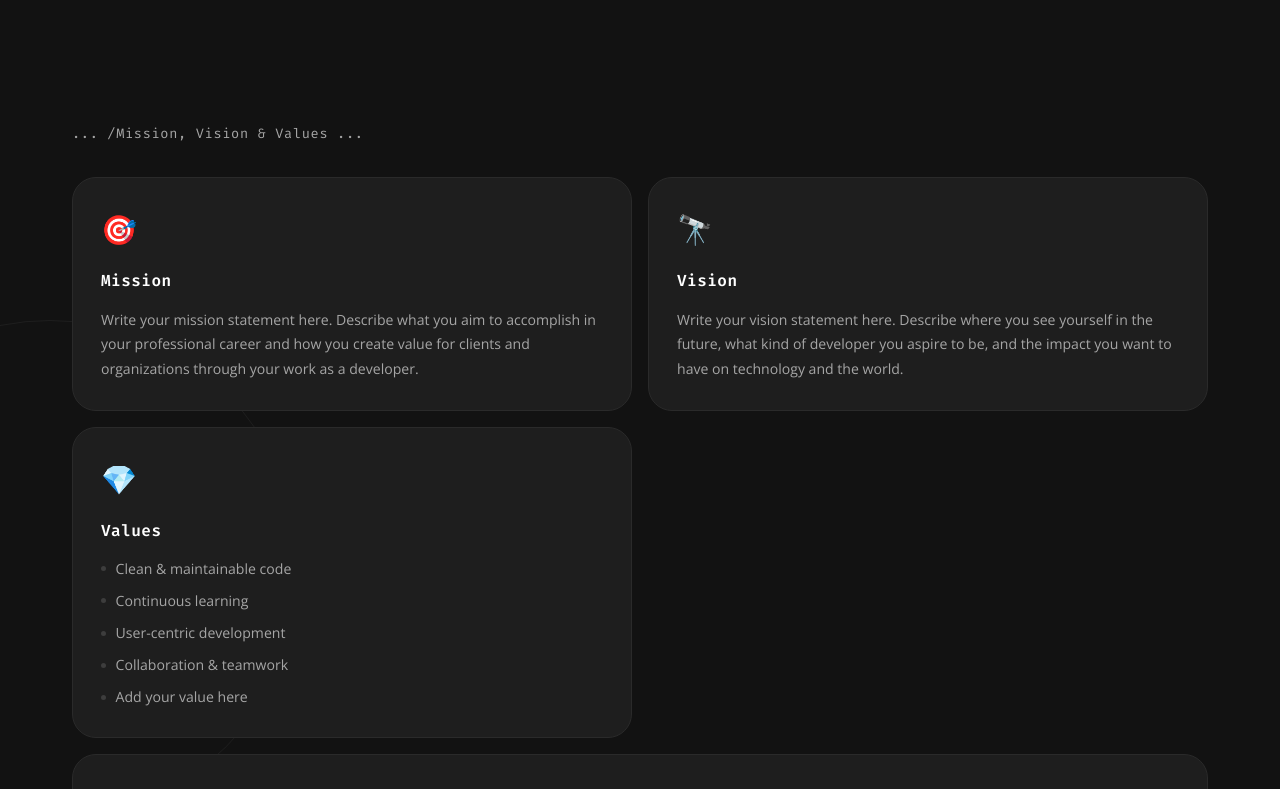
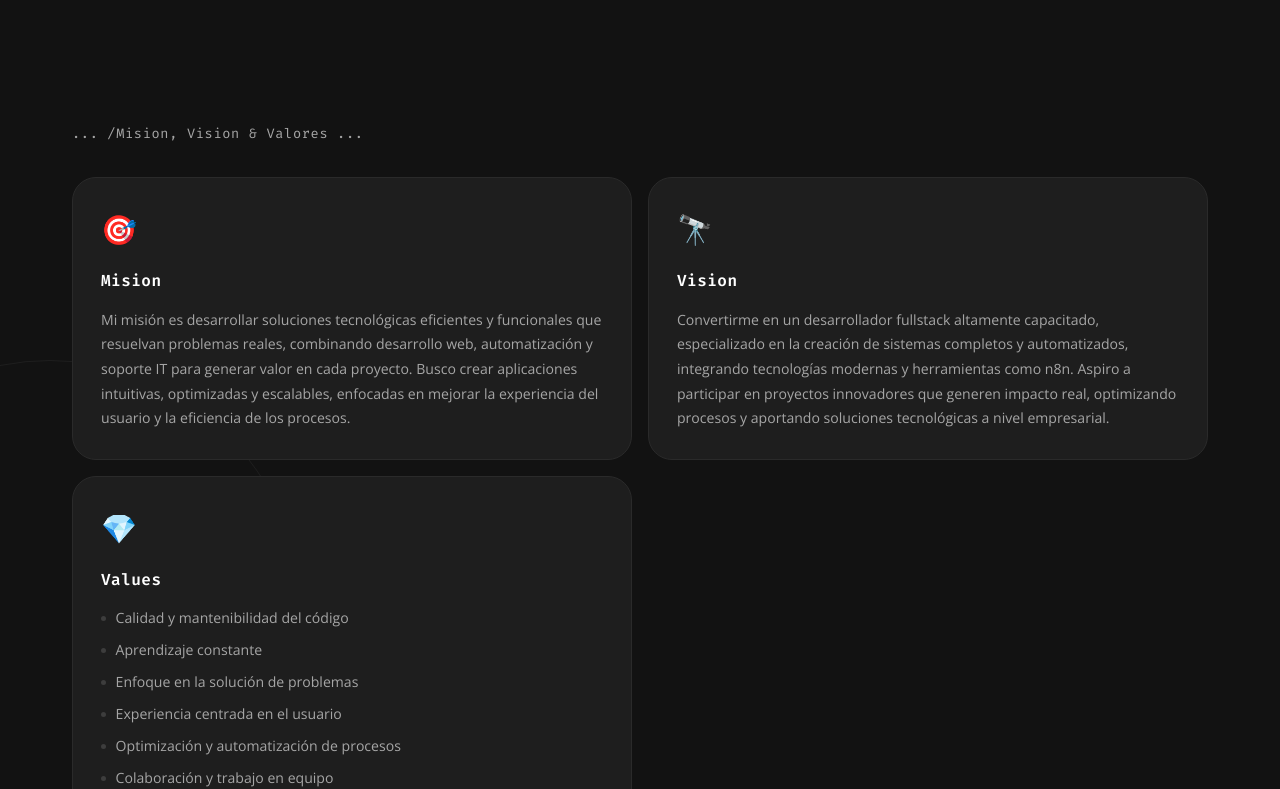
Before and after one commit to DavidOrozco15/PortafolioV1, a React (Vite) app: page / in a window 1280 px wide. Shown: the part 2060-2849 px from the top of the page. Built offline with nearby package versions, Linux system fonts and the light colour scheme.

Commit message:
feat: se modifico la sesion de mision.... faltan cambiar detalles

```diff
--- a/src/components/MissionVision.jsx
+++ b/src/components/MissionVision.jsx
@@ -9,16 +9,17 @@ export default function MissionVision() {
     <section id="mission" className="mvv-section" ref={ref}>
       <div className="deco-circle" style={{ width: 500, height: 500, top: '50%', left: -200, transform: 'translateY(-50%)' }} />
       <div className="container">
-        <p className="section-label">Mission, Vision & Values</p>
+        <p className="section-label">Mision, Vision & Valores</p>
 
         <div className={`mvv-grid fade-in ${inView ? 'visible' : ''}`}>
           {/* Mission */}
           <div className="mvv-card card">
             <div className="mvv-icon">🎯</div>
-            <h3 className="mvv-title">Mission</h3>
+            <h3 className="mvv-title">Mision</h3>
             <p className="mvv-text">
               {/* ✏️ REPLACE: Your professional mission statement */}
-              Write your mission statement here. Describe what you aim to accomplish in your professional career and how you create value for clients and organizations through your work as a developer.
+              Mi misión es desarrollar soluciones tecnológicas eficientes y funcionales que resuelvan problemas reales, combinando desarrollo web, automatización y soporte IT para generar valor en cada proyecto.
+              Busco crear aplicaciones intuitivas, optimizadas y escalables, enfocadas en mejorar la experiencia del usuario y la eficiencia de los procesos.
             </p>
           </div>
 
@@ -28,7 +29,8 @@ export default function MissionVision() {
             <h3 className="mvv-title">Vision</h3>
             <p className="mvv-text">
               {/* ✏️ REPLACE: Your professional vision statement */}
-              Write your vision statement here. Describe where you see yourself in the future, what kind of developer you aspire to be, and the impact you want to have on technology and the world.
+              Convertirme en un desarrollador fullstack altamente capacitado, especializado en la creación de sistemas completos y automatizados, integrando tecnologías modernas y herramientas como n8n.
+              Aspiro a participar en proyectos innovadores que generen impacto real, optimizando procesos y aportando soluciones tecnológicas a nivel empresarial.
             </p>
           </div>
 
@@ -38,11 +40,12 @@ export default function MissionVision() {
             <h3 className="mvv-title">Values</h3>
             <ul className="mvv-values-list">
               {/* ✏️ REPLACE: Your core professional values */}
-              <li><span className="value-dot" />Clean & maintainable code</li>
-              <li><span className="value-dot" />Continuous learning</li>
-              <li><span className="value-dot" />User-centric development</li>
-              <li><span className="value-dot" />Collaboration & teamwork</li>
-              <li><span className="value-dot" />Add your value here</li>
+              <li><span className="value-dot" />Calidad y mantenibilidad del código</li>
+              <li><span className="value-dot" />Aprendizaje constante</li>
+              <li><span className="value-dot" />Enfoque en la solución de problemas</li>
+              <li><span className="value-dot" />Experiencia centrada en el usuario</li>
+              <li><span className="value-dot" />Optimización y automatización de procesos</li>
+              <li><span className="value-dot" />Colaboración y trabajo en equipo</li>
             </ul>
           </div>
 
```
